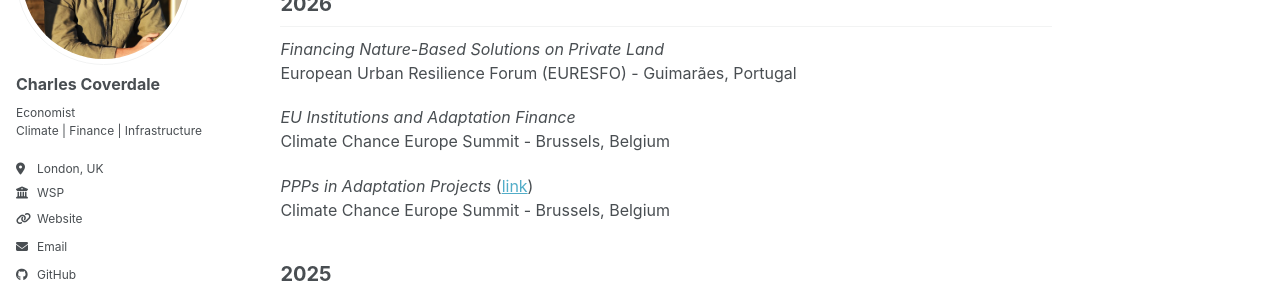
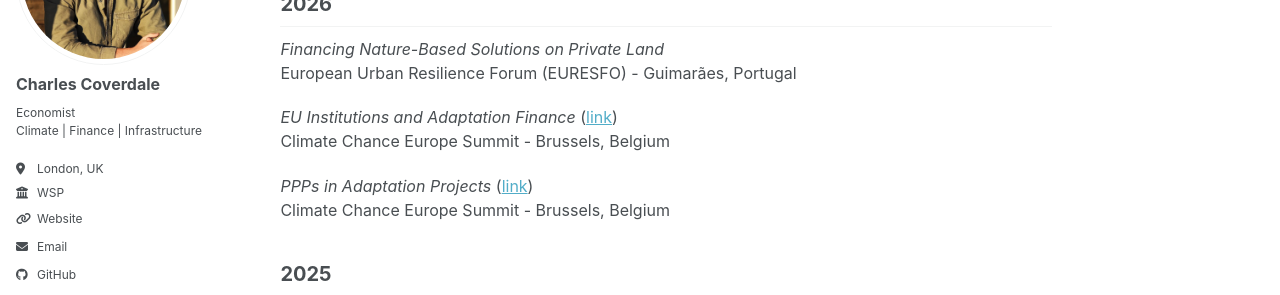
Before and after one commit to charlescoverdale/charlescoverdale.github.io, a Jekyll site: the page built from _pages/speaking.md, in a window 1280 px wide. Shown: the part 212-507 px from the top of the page. Built offline with Jekyll 4.4.1, drawn with Linux system fonts in a browser that asks for light colours; a script that is not in the unit is left out.

Commit message:
Add LinkedIn link to EU Institutions and Adaptation Finance entry

```diff
--- a/_pages/speaking.md
+++ b/_pages/speaking.md
@@ -12,7 +12,7 @@ Selected conference and public talks on economics, climate finance, and infrastr
 *Financing Nature-Based Solutions on Private Land*<br>
 European Urban Resilience Forum (EURESFO) - Guimarães, Portugal
 
-*EU Institutions and Adaptation Finance*<br>
+*EU Institutions and Adaptation Finance* ([link](https://www.linkedin.com/posts/charlescoverdale_last-week-in-brussels-i-spoke-at-climate-share-7469718716629397504-Wg0K/))<br>
 Climate Chance Europe Summit - Brussels, Belgium
 
 *PPPs in Adaptation Projects* ([link](https://www.linkedin.com/posts/charlescoverdale_last-week-in-brussels-i-spoke-at-climate-share-7469718716629397504-Wg0K/))<br>
```
